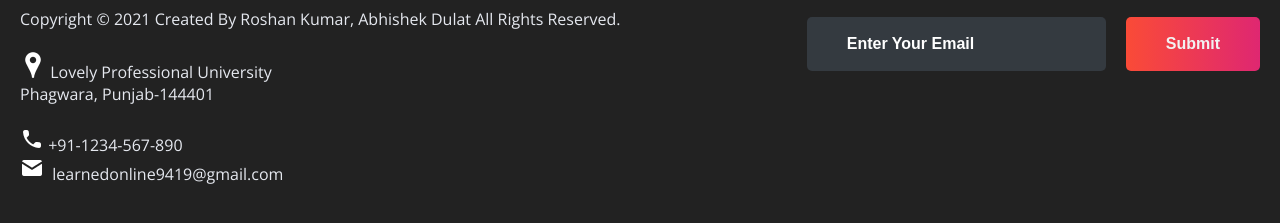
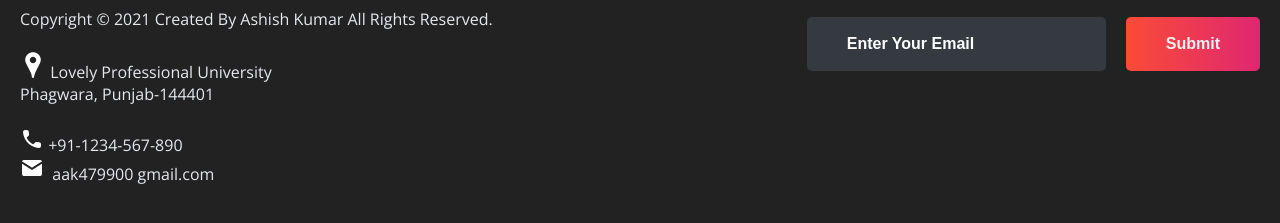
Before and after one commit to Ashish20cs17/Educational-hub-website-project, a plain HTML site: page subjects/gate.html in a window 1280 px wide. Shown: the part 8785-9008 px from the top of the page. Drawn offline with nearby package versions, Linux system fonts and the light colour scheme.

Commit message:
Update gate.html

```diff
--- a/subjects/gate.html
+++ b/subjects/gate.html
@@ -596,9 +596,9 @@
 				<a href="#"><img src="../images/icon\ytube.png"></a>
 				<a href="#"><img src="../images/icon\linkedin.png"></a>
 			</div><br><br>
-			<p class="rights-text">Copyright © 2021 Created By Roshan Kumar, Abhishek Dulat All Rights Reserved.</p>
+			<p class="rights-text">Copyright © 2021 Created By Ashish Kumar All Rights Reserved.</p>
 			<br><p><img src="../images/icon/location.png"> Lovely Professional University<br>Phagwara, Punjab-144401</p><br>
-			<p><img src="../images/icon/phone.png"> +91-1234-567-890<br><img src="../images/icon/mail.png">&nbsp; learnedonline9419@gmail.com</p>
+			<p><img src="../images/icon/phone.png"> +91-1234-567-890<br><img src="../images/icon/mail.png">&nbsp; aak479900 gmail.com</p>
 		</div>
 		<div class="right-col">
 			<h1 style="color: #fff">Our Newsletter</h1>
```
